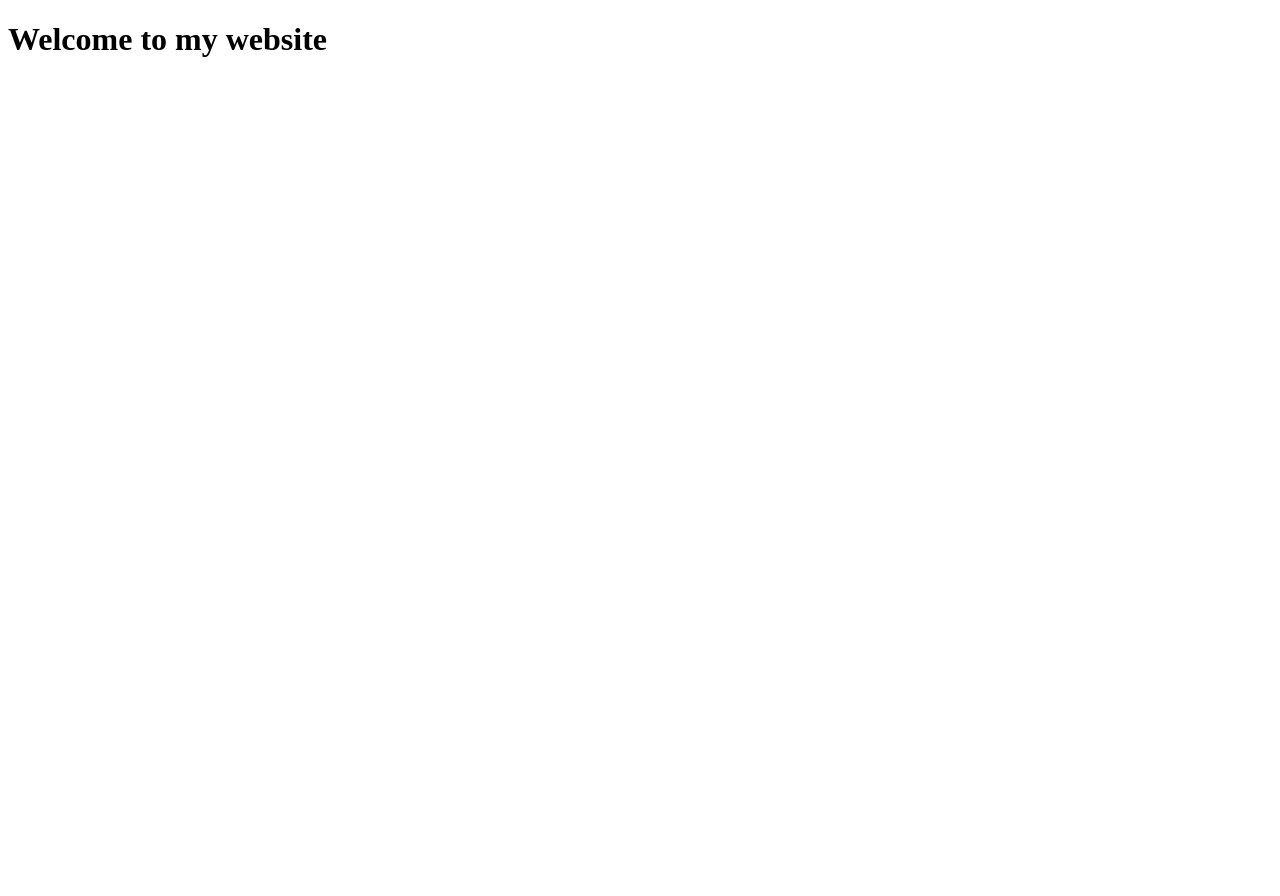
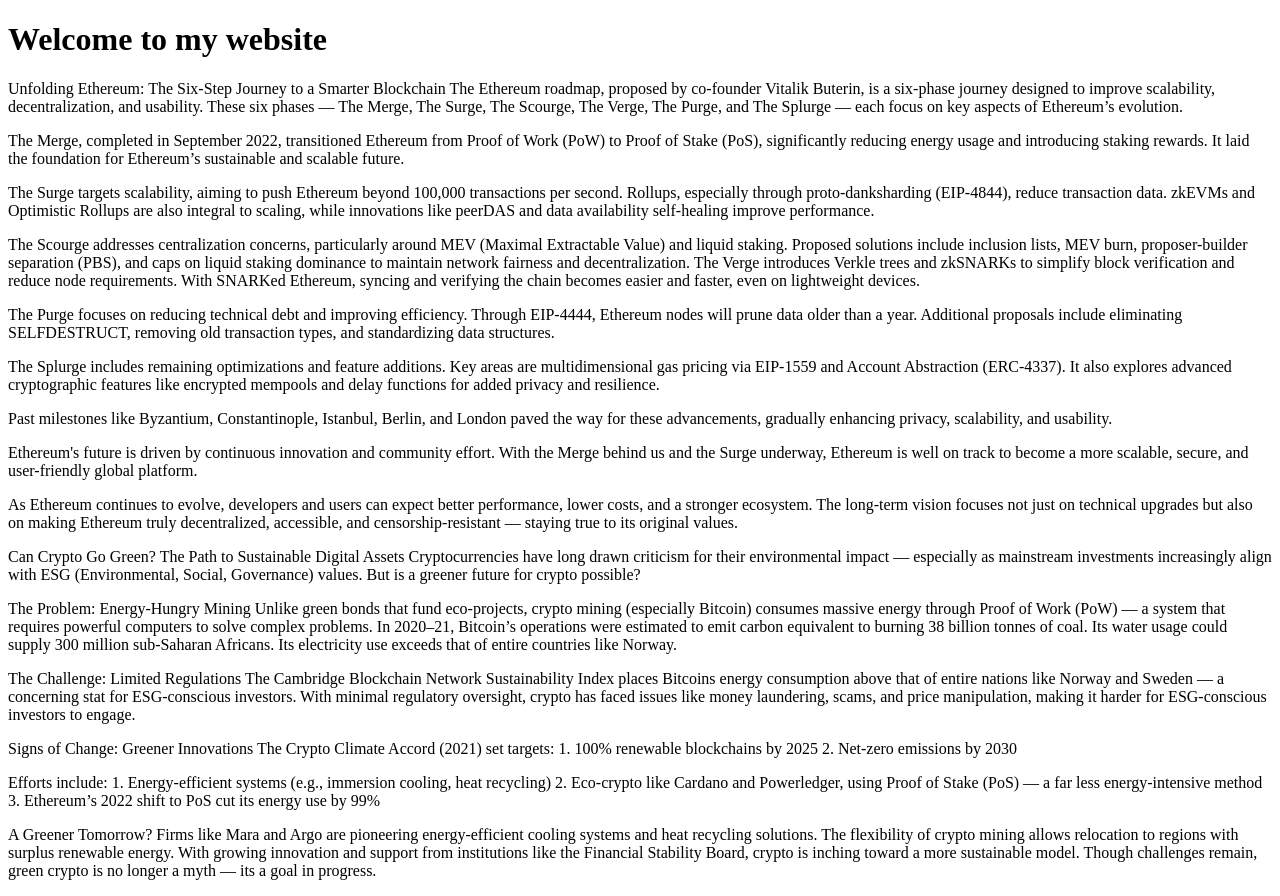
Before and after one commit to anupama12sg/JS-Snippets, a plain HTML site: page 14. background-image-scroll-effect/main.html in a window 1280 px wide. Before the commit the page ends 800 px from the top, so only its background shows below. Drawn offline with Linux system fonts and the light colour scheme.

Commit message:
chore: created several paras

```diff
--- a/14. background-image-scroll-effect/main.html
+++ b/14. background-image-scroll-effect/main.html
@@ -12,6 +12,82 @@
     <div class="bg-image" id="bg-image"></div>
     <div class="container">
         <h1>Welcome to my website</h1>
+        <p>Unfolding Ethereum: The Six-Step Journey to a Smarter Blockchain
+
+            The Ethereum roadmap, proposed by co-founder Vitalik Buterin, is a six-phase journey designed to improve
+            scalability, decentralization, and usability. These six phases — The Merge, The Surge, The Scourge, The
+            Verge, The Purge, and The Splurge — each focus on key aspects of Ethereum’s evolution.</p>
+
+        <p> The Merge, completed in September 2022, transitioned Ethereum from Proof of Work (PoW) to Proof of Stake
+            (PoS), significantly reducing energy usage and introducing staking rewards. It laid the foundation for
+            Ethereum’s sustainable and scalable future.</p>
+
+        <p> The Surge targets scalability, aiming to push Ethereum beyond 100,000 transactions per second. Rollups,
+            especially through proto-danksharding (EIP-4844), reduce transaction data. zkEVMs and Optimistic Rollups are
+            also integral to scaling, while innovations like peerDAS and data availability self-healing improve
+            performance. </p>
+
+        <p>The Scourge addresses centralization concerns, particularly around MEV (Maximal Extractable Value) and
+            liquid staking. Proposed solutions include inclusion lists, MEV burn, proposer-builder separation (PBS), and
+            caps on liquid staking dominance to maintain network fairness and decentralization.
+            The Verge introduces Verkle trees and zkSNARKs to simplify block verification and reduce node requirements.
+            With SNARKed Ethereum, syncing and verifying the chain becomes easier and faster, even on lightweight
+            devices.</p>
+
+        <p>The Purge focuses on reducing technical debt and improving efficiency. Through EIP-4444, Ethereum nodes will
+            prune data older than a year. Additional proposals include eliminating SELFDESTRUCT, removing old
+            transaction types, and standardizing data structures.</p>
+
+        <p>The Splurge includes remaining optimizations and feature additions. Key areas are multidimensional gas
+            pricing via EIP-1559 and Account Abstraction (ERC-4337). It also explores advanced cryptographic features
+            like encrypted mempools and delay functions for added privacy and resilience.</p>
+
+        <p>Past milestones like Byzantium, Constantinople, Istanbul, Berlin, and London paved the way for these
+            advancements, gradually enhancing privacy, scalability, and usability.</p>
+
+        <p>Ethereum's future is driven by continuous innovation and community effort. With the Merge behind us and the
+            Surge underway, Ethereum is well on track to become a more scalable, secure, and user-friendly global
+            platform.</p>
+
+        <p>As Ethereum continues to evolve, developers and users can expect better performance, lower costs, and a
+            stronger ecosystem. The long-term vision focuses not just on technical upgrades but also on making Ethereum
+            truly decentralized, accessible, and censorship-resistant — staying true to its original values.</p>
+
+        <p>Can Crypto Go Green? The Path to Sustainable Digital Assets
+
+            Cryptocurrencies have long drawn criticism for their environmental impact — especially as mainstream
+            investments increasingly align with ESG (Environmental, Social, Governance) values. But is a greener future
+            for crypto possible?</p>
+
+        <p>The Problem: Energy-Hungry Mining
+            Unlike green bonds that fund eco-projects, crypto mining (especially Bitcoin) consumes massive energy
+            through Proof of Work (PoW) — a system that requires powerful computers to solve complex problems.
+            In 2020–21, Bitcoin’s operations were estimated to emit carbon equivalent to burning 38 billion tonnes of
+            coal. Its water usage could supply 300 million sub-Saharan Africans. Its electricity use exceeds that of
+            entire countries like Norway.</p>
+
+        <p>The Challenge: Limited Regulations
+            The Cambridge Blockchain Network Sustainability Index places Bitcoins energy consumption above that of
+            entire nations like Norway and Sweden — a concerning stat for ESG-conscious investors.
+            With minimal regulatory oversight, crypto has faced issues like money laundering, scams, and price
+            manipulation, making it harder for ESG-conscious investors to engage.</p>
+
+        <p>Signs of Change: Greener Innovations
+            The Crypto Climate Accord (2021) set targets:
+            1. 100% renewable blockchains by 2025
+            2. Net-zero emissions by 2030</p>
+
+        <p>Efforts include:
+            1. Energy-efficient systems (e.g., immersion cooling, heat recycling)
+            2. Eco-crypto like Cardano and Powerledger, using Proof of Stake (PoS) — a far less energy-intensive method
+            3. Ethereum’s 2022 shift to PoS cut its energy use by 99%</p>
+
+        <p>A Greener Tomorrow?
+            Firms like Mara and Argo are pioneering energy-efficient cooling systems and heat recycling solutions. The
+            flexibility of crypto mining allows relocation to regions with surplus renewable energy. With growing
+            innovation and support from institutions like the Financial Stability Board, crypto is inching toward a more
+            sustainable model. Though challenges remain, green crypto is no longer a myth — its a goal in progress.</p>
+        </p>
     </div>
     <script src="index.js"></script>
 </body>
```
